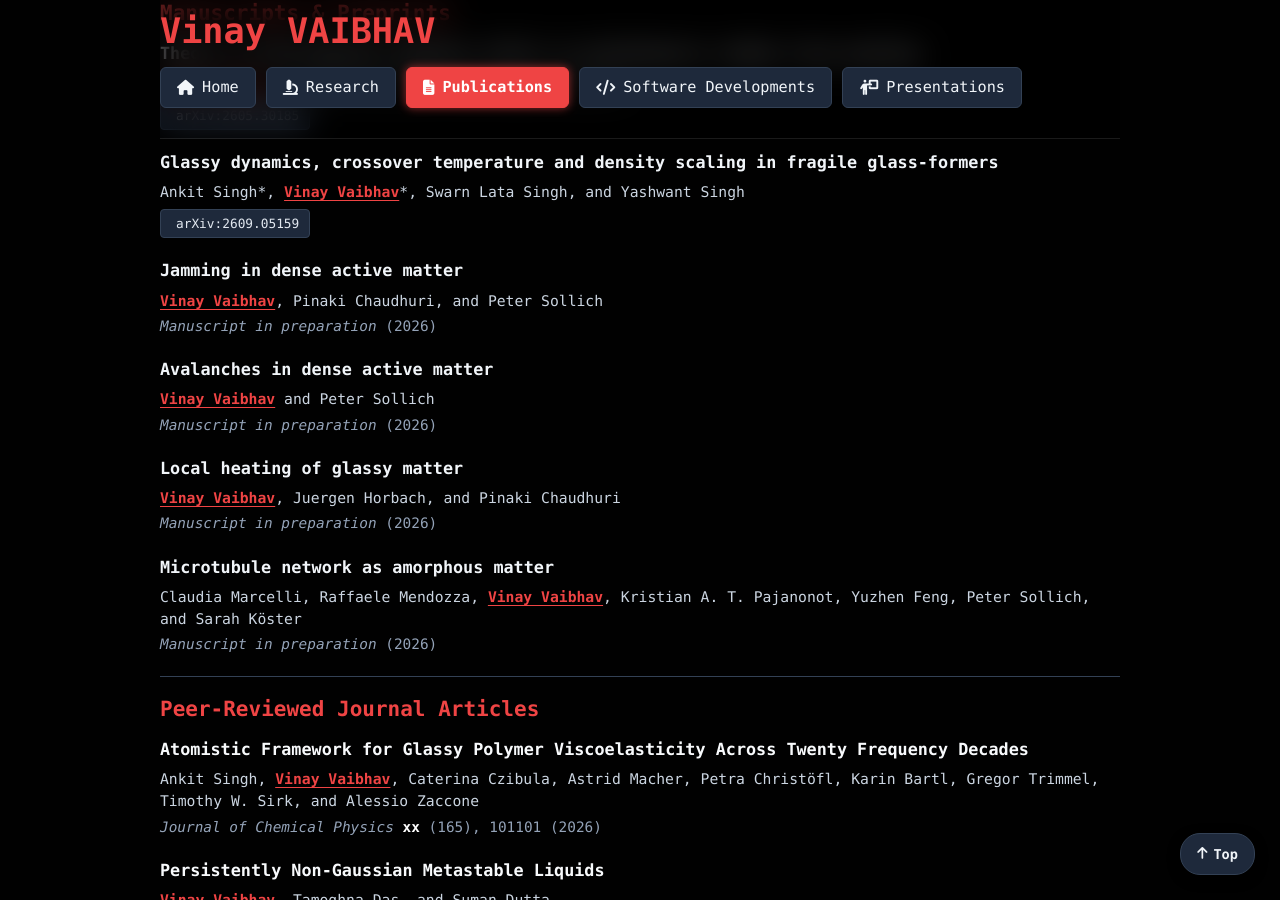
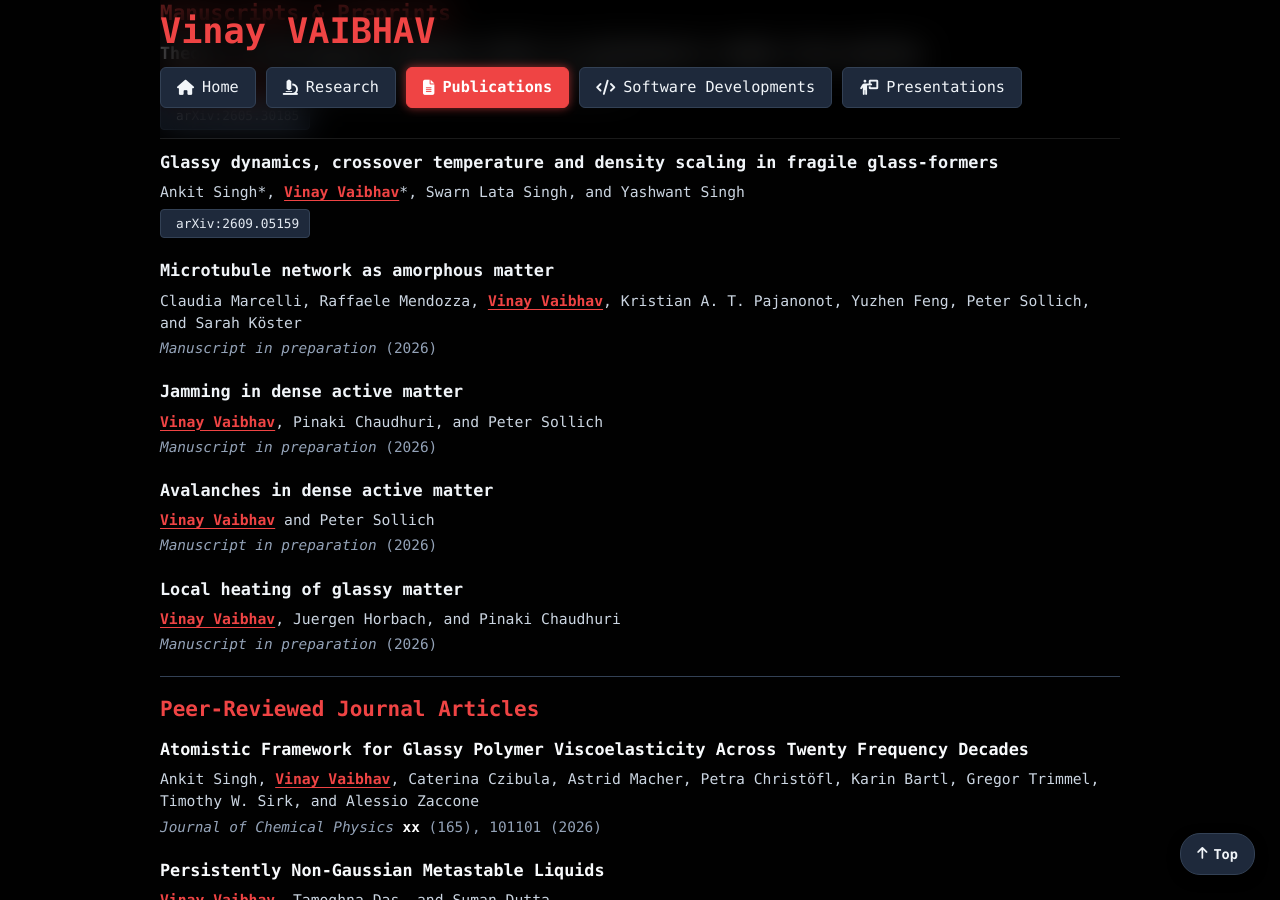
Before and after one commit to vinayphys/vinayphys.github.io, a Jekyll site: the page built from Publications.md, in a window 1280 px wide and 900 px high, scrolled down 681 px. Built offline with Jekyll 4.4.1, drawn with Linux system fonts in a browser that asks for light colours; a style sheet for code colours, icons or effects is not loaded.

Commit message:
Update Publications.md

```diff
--- a/Publications.md
+++ b/Publications.md
@@ -39,6 +39,12 @@ title: Publications
 </div>
 
 <div style="margin-bottom: 20px;">
+  <div class="pub-title">Microtubule network as amorphous matter</div>
+  <div class="pub-authors">Claudia Marcelli, Raffaele Mendozza, <strong>Vinay Vaibhav</strong>, Kristian A. T. Pajanonot, Yuzhen Feng, Peter Sollich, and Sarah Köster</div>
+  <div class="pub-journal"><em>Manuscript in preparation</em> (2026)</div>
+</div>
+
+<div style="margin-bottom: 20px;">
   <div class="pub-title">Jamming in dense active matter</div>
   <div class="pub-authors"><strong>Vinay Vaibhav</strong>, Pinaki Chaudhuri, and Peter Sollich</div>
   <div class="pub-journal"><em>Manuscript in preparation</em> (2026)</div>
@@ -53,12 +59,6 @@ title: Publications
 <div style="margin-bottom: 20px;">
   <div class="pub-title">Local heating of glassy matter</div>
   <div class="pub-authors"><strong>Vinay Vaibhav</strong>, Juergen Horbach, and Pinaki Chaudhuri</div>
-  <div class="pub-journal"><em>Manuscript in preparation</em> (2026)</div>
-</div>
-
-<div style="margin-bottom: 20px;">
-  <div class="pub-title">Microtubule network as amorphous matter</div>
-  <div class="pub-authors">Claudia Marcelli, Raffaele Mendozza, <strong>Vinay Vaibhav</strong>, Kristian A. T. Pajanonot, Yuzhen Feng, Peter Sollich, and Sarah Köster</div>
   <div class="pub-journal"><em>Manuscript in preparation</em> (2026)</div>
 </div>
 
```
